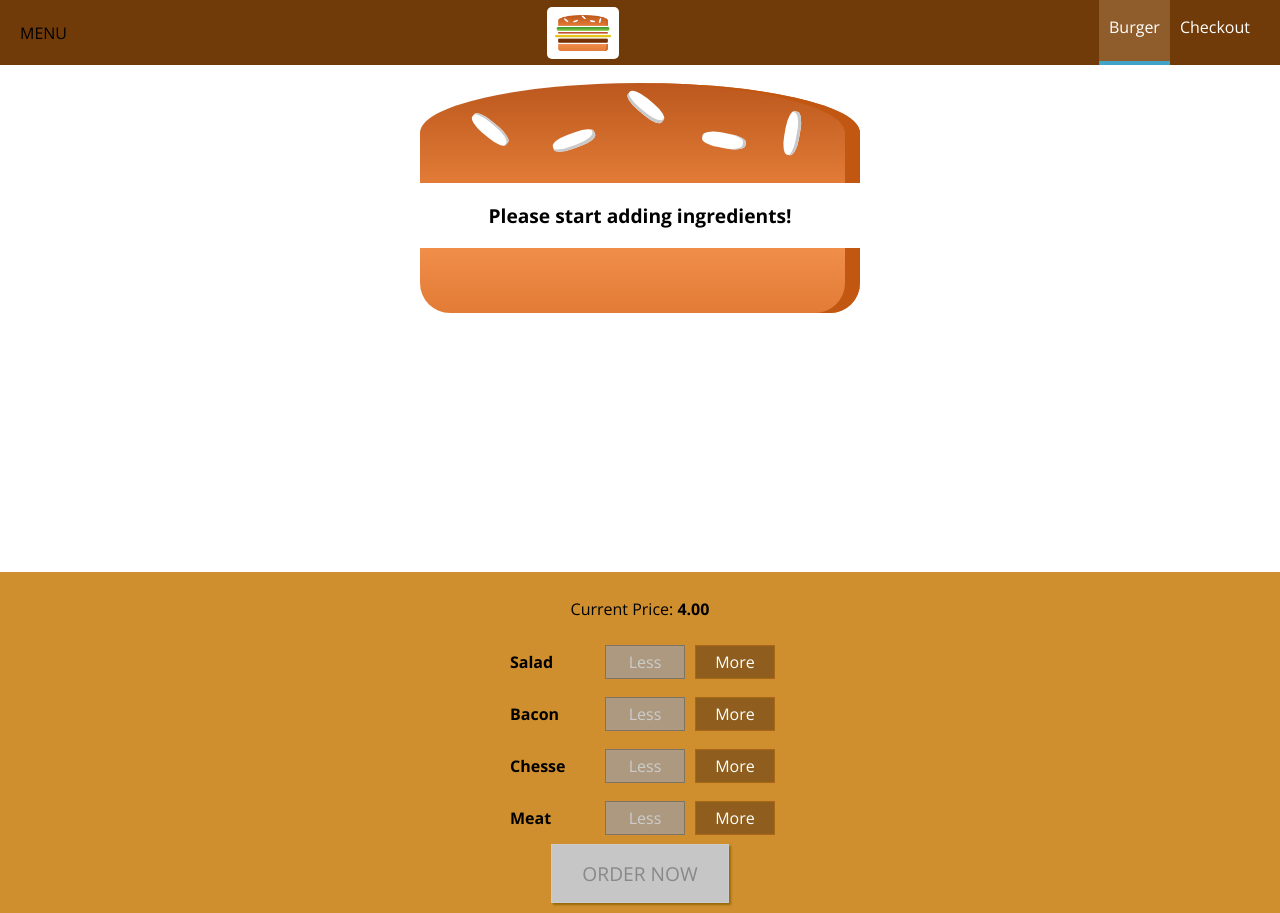
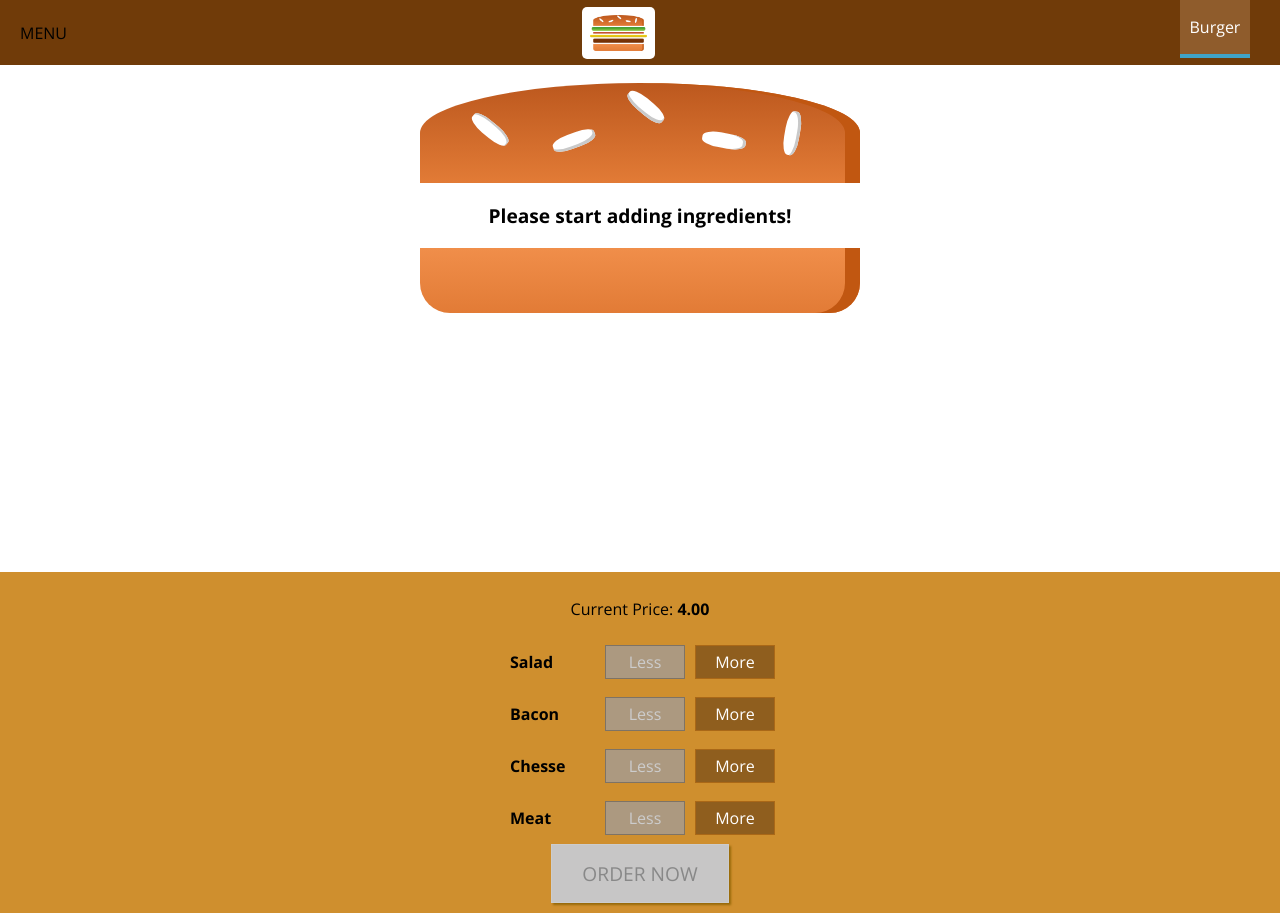
Before and after one commit to VanDang220695/react-learning-burgerStore, a React app: page / in a window 1280 px wide. Built offline with nearby package versions, Linux system fonts and the light colour scheme.

Commit message:
Implement toolbar and SideDrawer

```diff
--- a/src/components/Layout/Layout.js
+++ b/src/components/Layout/Layout.js
@@ -4,10 +4,12 @@
 import classes from './Layout.css';
 
 import Toolbar from '../Navigation/ToolBar';
+import SideDrawer from '../Navigation/SideDrawer';
 
 const layout = props => (
   <Aux>
     <Toolbar />
+    <SideDrawer />
     <main className={classes.Content}>{props.children}</main>
   </Aux>
 );
--- a/src/components/Logo/index.css
+++ b/src/components/Logo/index.css
@@ -1,7 +1,7 @@
 .Logo {
   background-color: white;
   padding: 8px;
-  height: 80%;
+  height: 100%;
   box-sizing: border-box;
   border-radius: 5px;
 }
--- a/src/components/Navigation/NavigationItems/NavigationItem/index.css
+++ b/src/components/Navigation/NavigationItems/NavigationItem/index.css
@@ -1,18 +1,38 @@
+.NavigationItem {
+  margin: 10px 0;
+  box-sizing: border-box;
+  display: block;
+  width: 100%;
+  align-items: center;
+}
+.NavigationItem a {
+  color: #8f82c2;
+  text-decoration: none;
+  width: 100%;
+  box-sizing: border-box;
+  display: block;
+}
+
+.NavigationItem a:hover,
+.NavigationItem a:active,
+.NavigationItem a.active {
+  color: #40a4c8;
+}
+
+@media (min-width: 500px) {
   .NavigationItem {
     margin: 0;
-  box-sizing: border-box;
     display: flex;
     height: 100%;
+    width: auto;
     align-items: center;
   }
   .NavigationItem a {
     color: white;
-  text-decoration: none;
     height: 100%;
+    width: auto;
     padding: 16px 10px;
     border-bottom: 4px solid transparent;
-  box-sizing: border-box;
-  display: block;
   }
 
   .NavigationItem a:hover,
@@ -22,3 +42,4 @@
     border-bottom: 4px solid #40a4c8;
     color: white;
   }
+}
--- a/src/components/Navigation/NavigationItems/index.css
+++ b/src/components/Navigation/NavigationItems/index.css
@@ -4,5 +4,12 @@
   list-style: none;
   display: flex;
   align-items: center;
+  flex-flow: column;
   height: 100%;
 }
+
+@media (min-width) {
+  .NavigationItems {
+    flex-flow: row;
+  }
+}
--- /dev/null
+++ b/src/components/Navigation/SideDrawer/index.js
@@ -0,0 +1,21 @@
+import React from 'react';
+
+import Logo from '../../Logo';
+import NavigationItems from '../../Navigation/NavigationItems';
+
+import classes from './styles.css';
+
+const sideDrawer = props => {
+  return (
+    <div className={classes.SideDrawer}>
+      <div className={classes.Logo}>
+        <Logo />
+      </div>
+      <nav>
+        <NavigationItems />
+      </nav>
+    </div>
+  );
+};
+
+export default sideDrawer;
--- /dev/null
+++ b/src/components/Navigation/SideDrawer/styles.css
@@ -0,0 +1,31 @@
+.SideDrawer {
+  position: fixed;
+  width: 280px;
+  max-width: 70%;
+  height: 100%;
+  left: 0;
+  top: 0;
+  z-index: 200;
+  background-color: white;
+  padding: 32px 16px;
+  box-sizing: border-box;
+  transition: transform 0.3s ease-out;
+}
+
+@media (min-width: 500px) {
+  .SideDrawer {
+    display: none;
+  }
+}
+
+.Open {
+  transform: translateX(0);
+}
+
+.Close {
+  transform: translateX(-100%);
+}
+.Logo {
+  height: 11%;
+  margin-bottom: 32px;
+}
--- a/src/components/Navigation/ToolBar/index.css
+++ b/src/components/Navigation/ToolBar/index.css
@@ -15,3 +15,11 @@
 .Toolbar nav {
   height: 100%;
 }
+.Logo {
+  height: 80%;
+}
+@media (max-width: 499px) {
+  .DesktopOnly {
+    display: none;
+  }
+}
--- a/src/components/Navigation/ToolBar/index.js
+++ b/src/components/Navigation/ToolBar/index.js
@@ -8,8 +8,10 @@
 const toolbar = () => (
   <header className={classes.Toolbar}>
     <div>MENU</div>
-    <Logo />
-    <nav>
+    <div className={classes.Logo}>
+      <Logo />
+    </div>
+    <nav className={classes.DesktopOnly}>
       <Navigation />
     </nav>
   </header>
```
Lines whose indentation alone changed are shown as unchanged.
